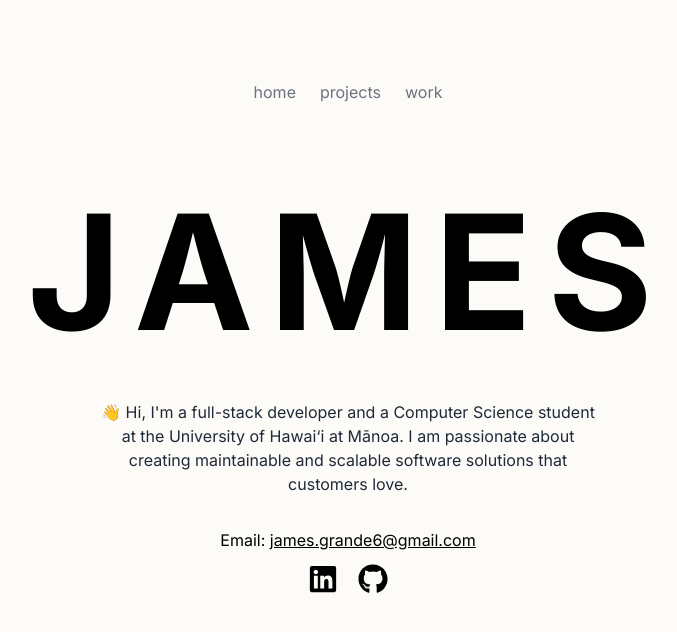
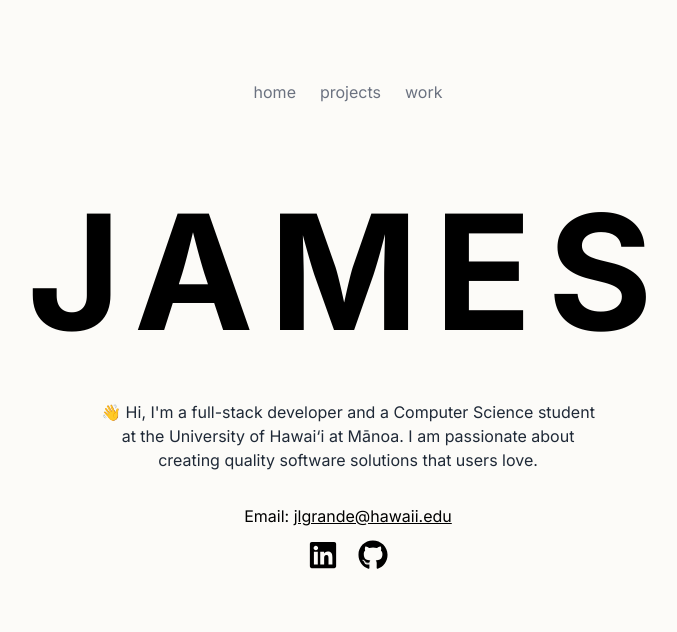
Before and after one commit to GrandeJames/portfolio, a Next.js app: page / in a window 1280 px wide. Shown: the top 632 px of the page, without its empty margins (292-969 px from the left). Built offline with nearby package versions, Linux system fonts and the light colour scheme.

Commit message:
Update info

```diff
--- a/src/app/page.tsx
+++ b/src/app/page.tsx
@@ -26,8 +26,8 @@ export default function Home() {
         >
           <p className="text-gray-800 mb-5 max-w-[50ch] text-center">
             👋 Hi, I&apos;m a full-stack developer and a Computer Science student at the University
-            of Hawai&lsquo;i at Mānoa. I am passionate about creating maintainable and scalable
-            software solutions that customers love.
+            of Hawai&lsquo;i at Mānoa. I am passionate about creating quality software solutions
+            that users love.
           </p>
         </motion.div>
       </div>
@@ -40,8 +40,8 @@ export default function Home() {
         >
           <div className="m-3 text-center">
             Email:{" "}
-            <a href="mailto:james.grande6@gmail.com" className="underline">
-              james.grande6@gmail.com
+            <a href="mailto:jlgrande@hawaii.edu" className="underline">
+              jlgrande@hawaii.edu
             </a>
           </div>
         </motion.div>
```
